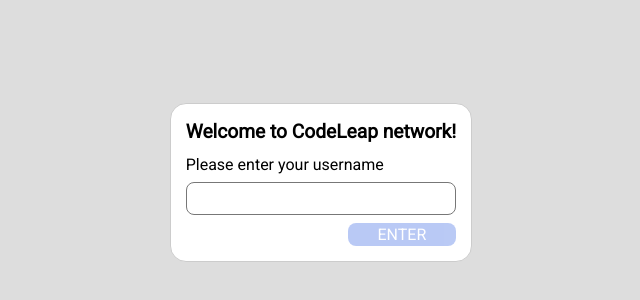
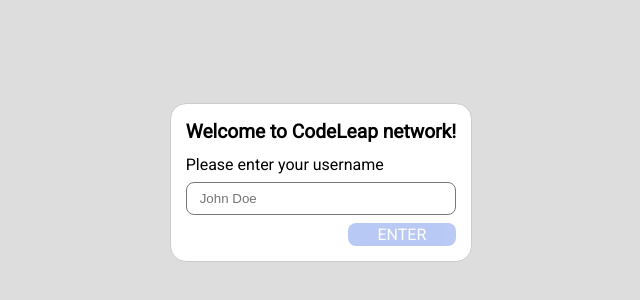
Before and after one commit to ROSS1996/codeleap, a React (Vite) app: page /#/ in a window 1280 px wide. Shown: the part 218-518 px from the top of the page, without its empty margins (319-959 px from the left). Built offline with nearby package versions, Linux system fonts and the light colour scheme.

Commit message:
Small updates in the CSS

```diff
--- a/src/components/PostForm.tsx
+++ b/src/components/PostForm.tsx
@@ -26,16 +26,23 @@
       <h2>What's on your mind?</h2>
       <label htmlFor="title">Title</label>
       <input
+        name="title"
+        id="title"
         type="text"
+        placeholder="Title"
         value={title}
         onChange={(e) => setTitle(e.target.value)}
       />
       <label htmlFor="content">Content</label>
-      <input
-        type="text"
+      <textarea
+        name="content"
+        id="content"
+        cols={30}
+        rows={10}
         value={content}
+        placeholder="Content"
         onChange={(e) => setContent(e.target.value)}
-      />
+      ></textarea>
       <button type="submit" disabled={!title || !content}>
         Create
       </button>
--- a/src/index.css
+++ b/src/index.css
@@ -40,10 +40,18 @@
   gap: 8px;
 }
 
-.Bubble > form > input {
+input {
   outline: none;
   border: 1px solid #777777;
-  border-radius: 8px;
+  border-radius: 5px;
+  text-indent: 5px;
+  padding: 8px;
+}
+
+form > textarea {
+  outline: none;
+  border: 1px solid #777777;
+  border-radius: 5px;
   text-indent: 5px;
   padding: 8px;
 }
--- a/src/pages/Signup.tsx
+++ b/src/pages/Signup.tsx
@@ -39,6 +39,7 @@
             name="username"
             id="username"
             value={username}
+            placeholder="John Doe"
             onChange={handleUsernameChange}
           />
           <button disabled={username.length === 0}>Enter</button>
```
